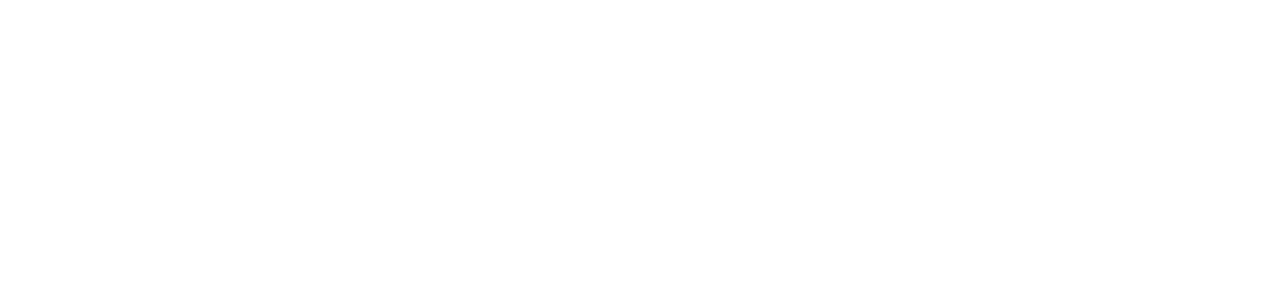
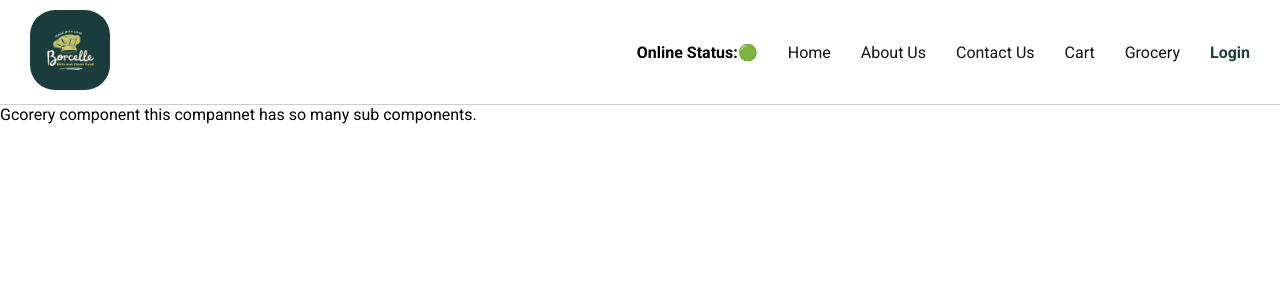
Before and after one commit to bhargavgopal-lanke/React-New, a React (Vite) app: page /grocery in a window 1280 px wide. Before the commit this address had no page. Shown: the top 300 px of the page. Built offline with nearby package versions, Linux system fonts and the light colour scheme.

Commit message:
Lazy loading implemented in the app.

```diff
--- a/App.js
+++ b/App.js
@@ -1,4 +1,4 @@
-import React from "react";
+import React, { lazy, Suspense } from "react";
 import ReactDOM from "react-dom/client";
 import Header from "./src/components/Header";
 import BodyRes from "./src/components/Body";
@@ -21,6 +21,8 @@
 
 const root = ReactDOM.createRoot(document.getElementById("root"));
 
+const Grocery = lazy(() => import("./src/components/Grocery"));
+
 root.render(
   <BrowserRouter>
     <Routes>
@@ -29,6 +31,14 @@
       <Route path="/contact" element={<ContactComponent />} />
       <Route path="/cart" element={<Cart />} />
       <Route path="/restuarent/:resId" element={<RestaurentMenu />} />
+      <Route
+        path="/grocery"
+        element={
+          <Suspense>
+            <Grocery />
+          </Suspense>
+        }
+      />
     </Routes>
   </BrowserRouter>
 );
--- /dev/null
+++ b/src/components/Grocery.jsx
@@ -0,0 +1,13 @@
+import React from "react";
+import Header from "./Header";
+
+const Grocery = () => {
+  return (
+    <div>
+      <Header />
+      Gcorery component this compannet has so many sub components.
+    </div>
+  );
+};
+
+export default Grocery;
--- a/src/components/Header.jsx
+++ b/src/components/Header.jsx
@@ -50,6 +50,11 @@
                 Cart
               </NavLink>
             </li>
+            <li>
+              <NavLink to="/grocery" end className="link">
+                Grocery
+              </NavLink>
+            </li>
             <li onClick={handleClick} className="login-link">
               {loginState}
             </li>
```
